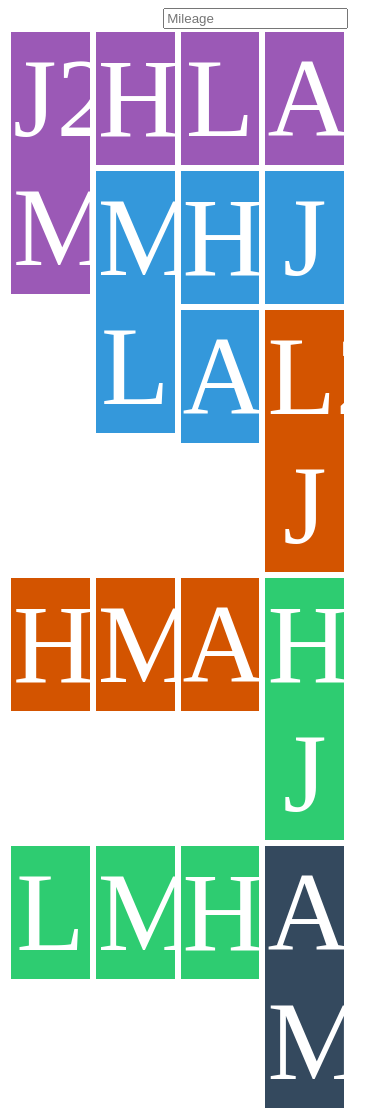
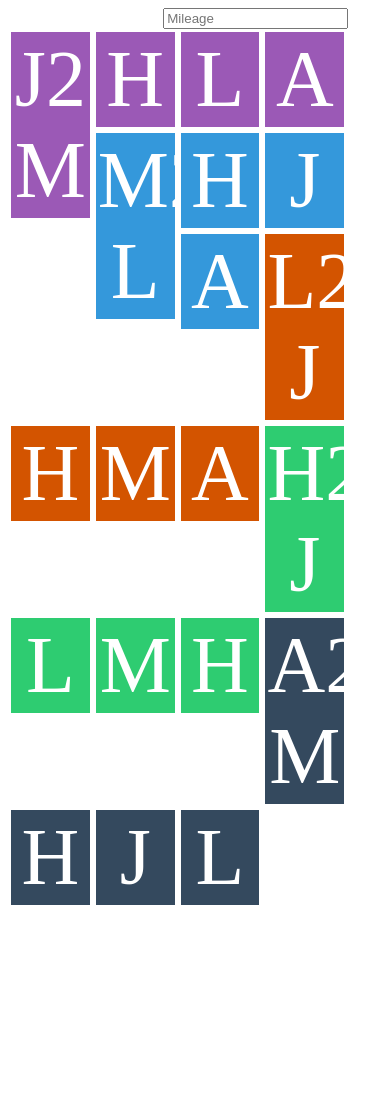
Before and after one commit to steveplesha/mileage, a plain HTML site: page index.html in a window 390 px wide. Shown: the top 1111 px of the page. After the commit the page ends 908 px from the top, so only its background shows below. Drawn offline with nearby package versions, Linux system fonts and the light colour scheme.

Commit message:
update font size for iPhone

```diff
--- a/stylesheet.css
+++ b/stylesheet.css
@@ -14,7 +14,7 @@
  margin: 3px;
  text-align: center;
  color: white;
- font-size: 7em;
+ font-size: 80px;
  font-family: fenix;
 }
 
```
